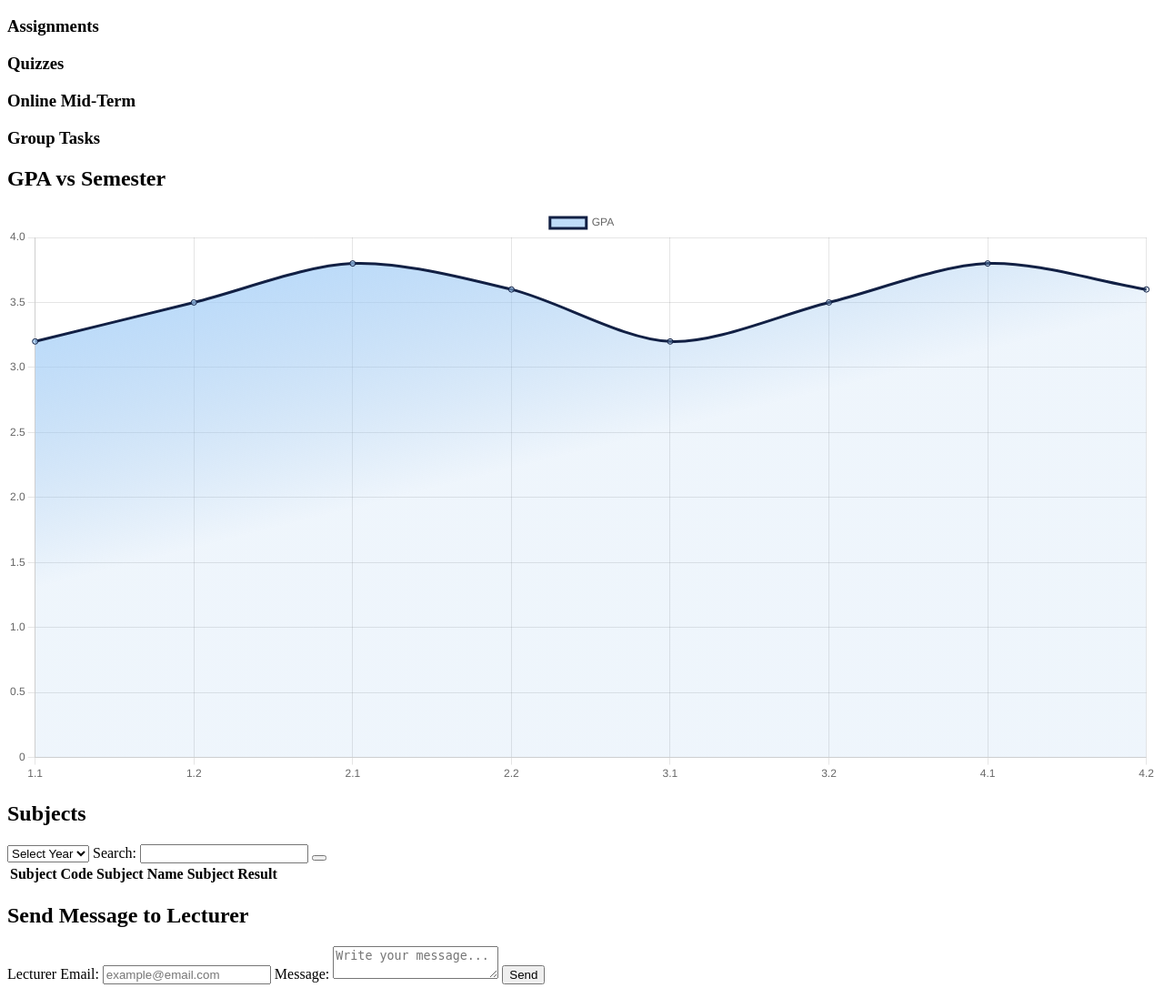
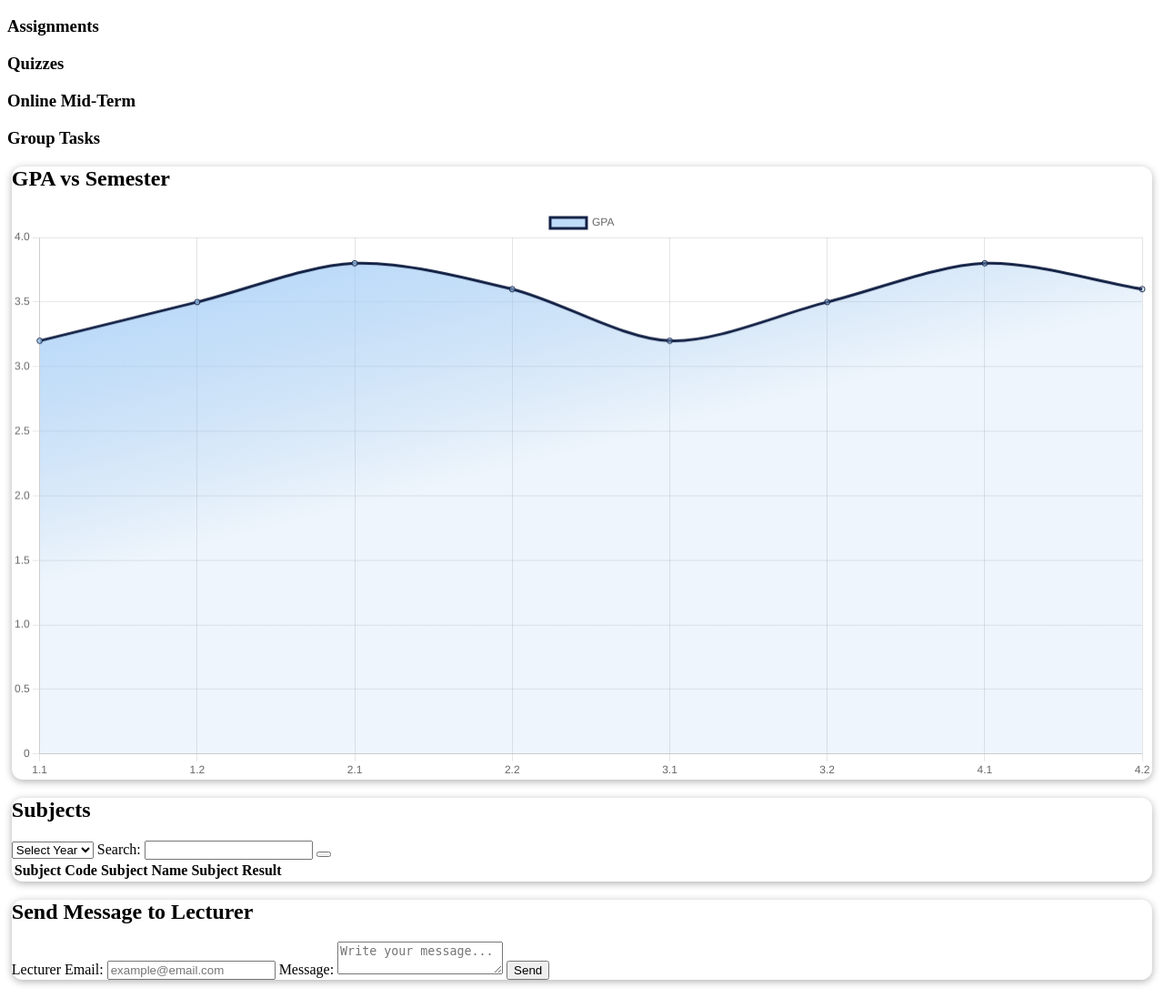
Before and after one commit to FahadhCodes/leoInternationalUniversitySystem, a PHP site: page /stdDashboard/home.php in a window 1280 px wide. Shown: the part 598-1695 px from the top of the page at 91% size. Run offline with PHP 8.4, Linux system fonts and the light colour scheme; lists and menus that the app fills with data are empty.

Commit message:
feat(student-dashboard): refine section layout and messaging controls in stdDashboard/home.php

```diff
--- a/stdDashboard/home.php
+++ b/stdDashboard/home.php
@@ -8,6 +8,14 @@
     <style>
         body {
             overflow: hidden;
+        }
+
+        section {
+            background: #fff;
+            border-radius: 12px;
+            box-shadow: 0 2px 8px #00000050;
+            margin-inline: 0.3em;
+            margin-bottom: 20px;
         }
     </style>
 </head>
@@ -85,14 +93,14 @@
     </div>
 
     <!-- GPA Chart + Message Box -->
-    <div class="bottom-section">
-        <div class="gpa-chart">
+    <div class="bottom-section span2">
+        <section class="gpa-chart">
             <h2 class="headType1 text-center pb-3">GPA vs Semester</h2>
             <canvas id="gpaChart"></canvas>
-        </div>
-        <div class="subject-results">
+        </section>
+        <section class="subject-results p-2">
             <h2 class="headType1 text-center pb-3">Subjects</h2>
-            <div class="row pb-3 px-lg-3 align-items-center">
+            <div class="row align-items-center p-0 m-0">
                 <select name="" id="" class="col-lg-3 col-12 yearAndSem">
                     <option value="0" selected hidden>Select Year</option>
                     <option value="1.1">1.1</option>
@@ -112,7 +120,7 @@
                     <i class="fa-solid fa-magnifying-glass"></i>
                 </button>
             </div>
-            <table class="dashBordTable p-0 m-0">
+            <table class="dashBordTable mt-3">
                 <thead>
                     <th>Subject Code</th>
                     <th>Subject Name</th>
@@ -121,15 +129,15 @@
                 <tbody id="tab1">
                 </tbody>
             </table>
-        </div>
-        <div class="message-box">
+        </section>
+        <section class="span2 row p-3">
             <h2 class="headType1 text-center pb-3 pt-md-3">Send Message to Lecturer</h2>
             <label for="Email">Lecturer Email: </label>
             <input id="Email" type="text" class="dashBordMessage inputBarDesign" placeholder="example@email.com">
             <label for="messageText">Message: </label>
             <textarea class="message-box inputBarDesign" id="messageText" placeholder="Write your message..."></textarea>
-            <button class="generalButton p-2 dashBordsendButton">Send</button>
-        </div>
+            <button class="col-3 generalButton p-2 dashBordsendButton offset-9 mt-3">Send</button>
+        </section>
     </div>
     <script src="../JavaScript/function.js"></script>
     <script src="https://cdn.jsdelivr.net/npm/chart.js"></script>
```
